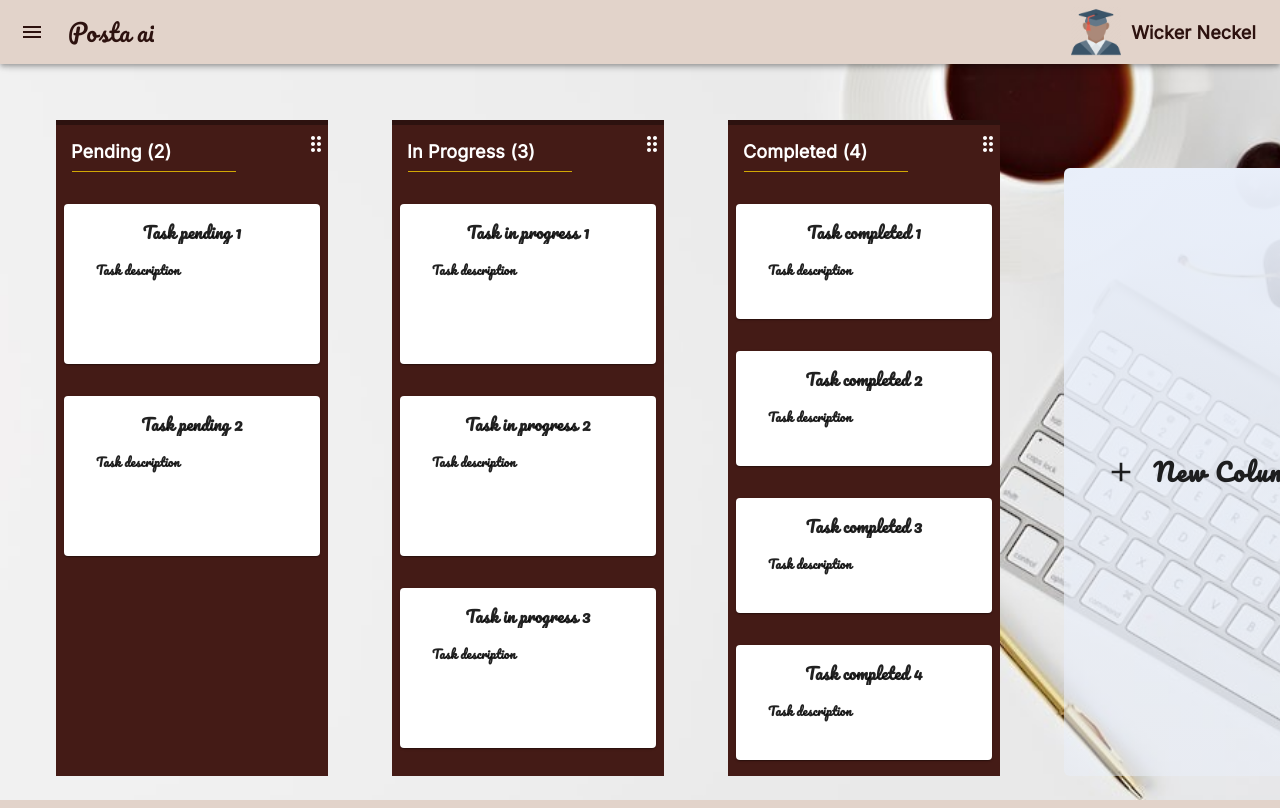
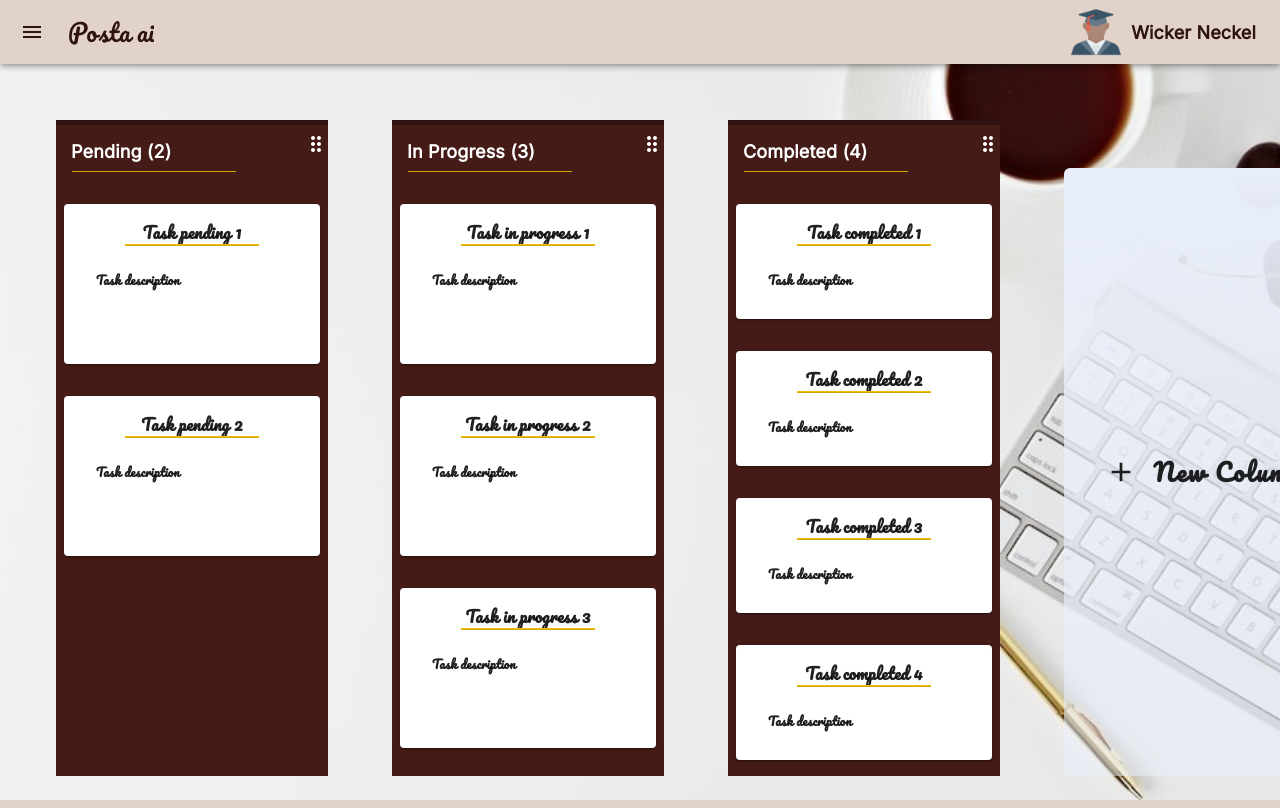
Before and after one commit to WilckerNeckel/posta.ai-frontend, a React (Vite) app: page / in a window 1280 px wide. Shown: the top 808 px of the page. Built offline with nearby package versions, Linux system fonts and the light colour scheme.

Commit message:
feat: add the yellow line bellow title

```diff
--- a/src/components/active-board-column/ColumnTaskItem.tsx
+++ b/src/components/active-board-column/ColumnTaskItem.tsx
@@ -1,10 +1,11 @@
-import { Paper, Typography } from "@mui/material";
+import { Paper, Typography, Divider } from "@mui/material";
 import { styled } from "@mui/material/styles";
 import { useMemo } from "react";
 import { Draggable } from "@hello-pangea/dnd";
 import { Task } from "../../config/interfaces/board.interface";
 import { setActiveTask } from "../../redux/reducers/boards/boards.reducer";
 import { useAppDispatch } from "../../redux/store/store";
+import { palette } from "../../themes/jsonTheme";
 
 interface Props {
     task: Task;
@@ -56,6 +57,15 @@ export const ColumnTaskItem = ({ task, index }: Props) => {
                     >
                         {task.title}
                     </Typography>
+                    <Divider
+                        sx={{
+                            width: "60%",
+                            backgroundColor: palette.accent.default,
+                            height: 1.5,
+                            // mt: 1,
+                            mb: 1
+                        }}
+                    />
                     <Typography
                         variant="caption"
                         fontWeight={700}
```
